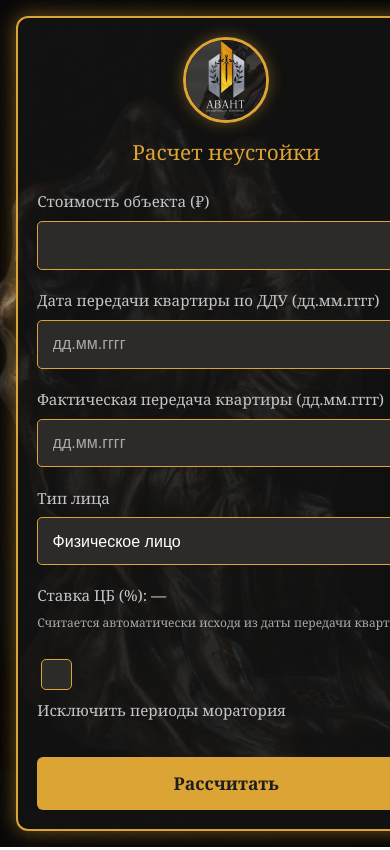
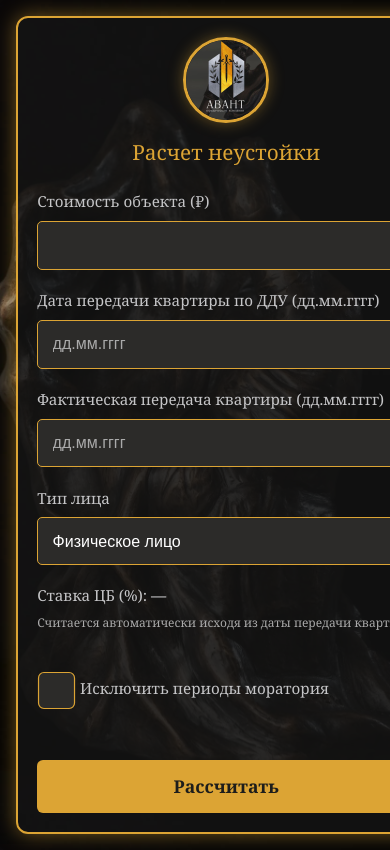
Before and after one commit to ku2ba/penalty-calc, a React (Vite) app: page / in a window 390 px wide. Shown: the top 850 px of the page. Built offline with nearby package versions, Linux system fonts and the light colour scheme.

Commit message:
Update App.css

```diff
--- a/src/App.css
+++ b/src/App.css
@@ -224,3 +224,20 @@ input::placeholder {
     font-size: 1.2rem;
   }
 }
+.checkbox-container {
+  display: flex;
+  align-items: center;
+  margin: 1rem 0;
+}
+
+.checkbox-container label {
+  cursor: pointer;
+  user-select: none;
+}
+
+@media (max-width: 480px) {
+  .checkbox-container input[type="checkbox"] {
+    transform: scale(1.2);
+    margin-right: 10px;
+  }
+}
```
